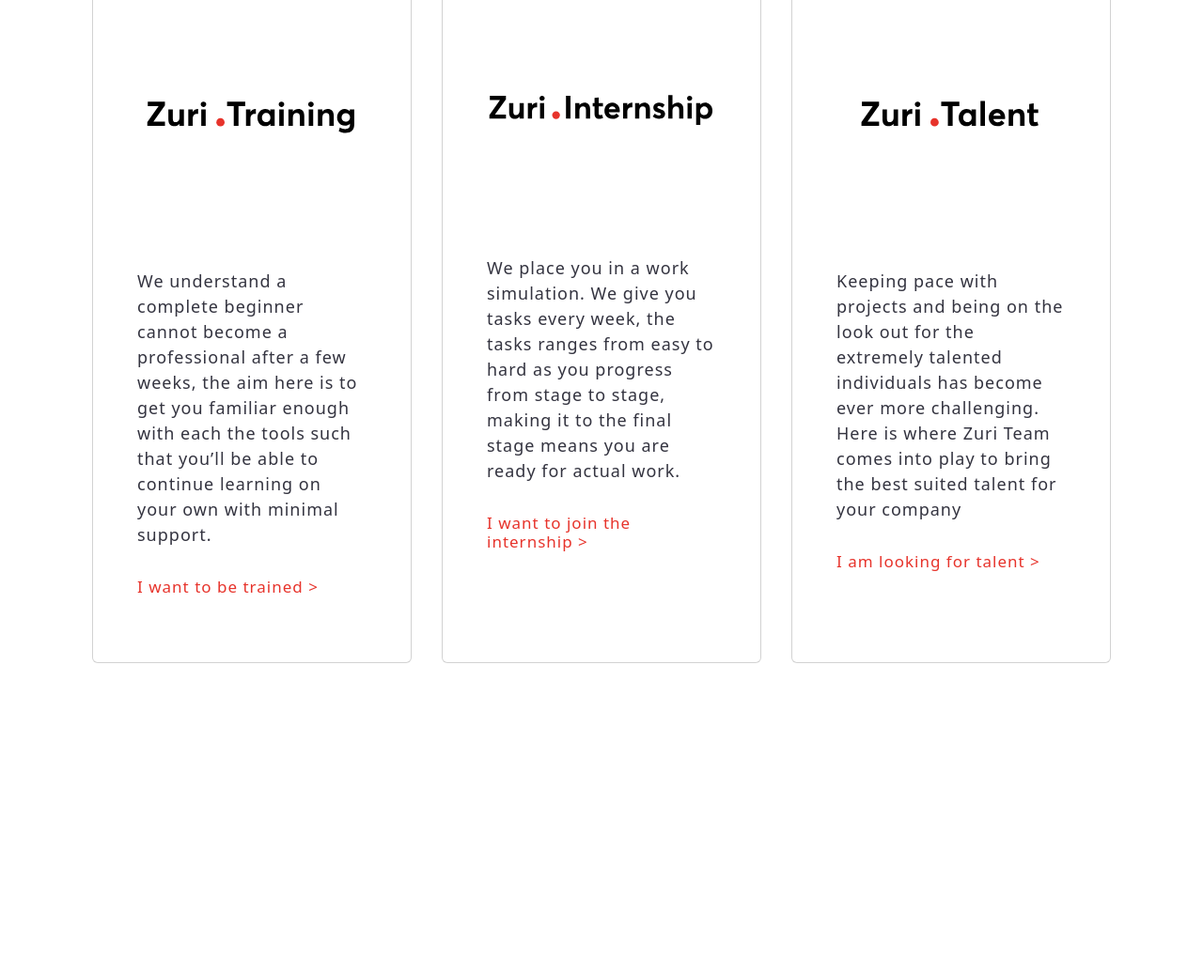
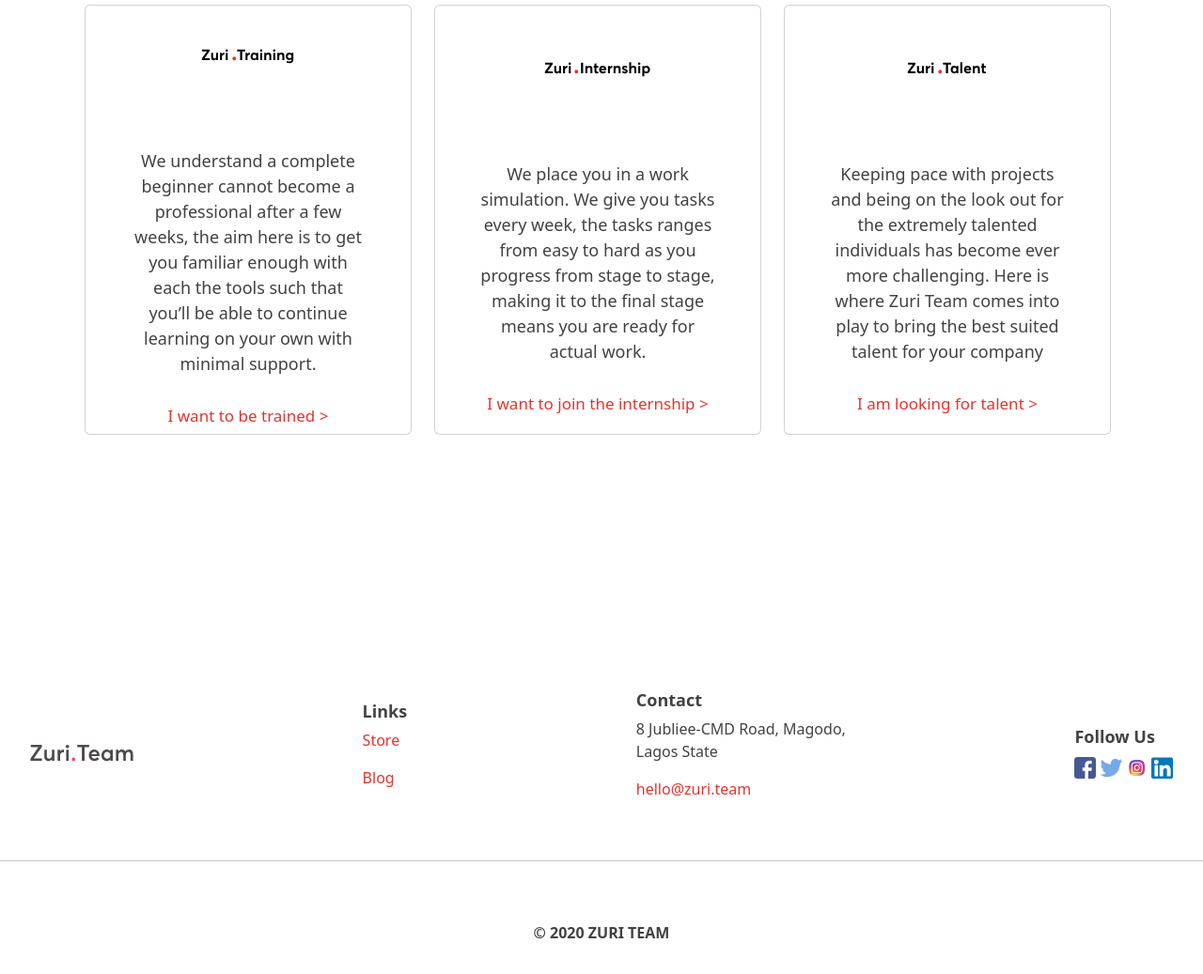
Before and after one commit to mimicodegirl/zuri_page, a plain HTML site: page index.html in a window 1280 px wide. Shown: the part 1089-2126 px from the top of the page at 94% size. Before the commit the page ends 1795 px from the top, so only its background shows below. Drawn offline with nearby package versions, Linux system fonts and the light colour scheme.

Commit message:
third commit

```diff
--- a/index.html
+++ b/index.html
@@ -64,6 +64,51 @@
     </div>
 </div>
 </section>
+<footer class="footer">
+    <div class="footer-container">
+        <div class="flex-1">
+            <img alt="" class="footer-logo" src="assets/zuri-logo-full.svg">
+        </div>
 
+
+        <div class="flex-3">
+            <h3>Links</h3>
+            <a href="https://flutterwave.com/store/zuriteam">
+                <p>Store</p>
+            </a>
+            <a href="https://blog.zuri.team">
+                <p>Blog</p>
+            </a>
+        </div>
+
+        <div class="address">
+            <h3>Contact</h3>
+            <p>8 Jubliee-CMD Road, Magodo, <br />Lagos State</p>
+            <p>
+                <a href="mailto:hello@zuri.com">
+                    hello@zuri.team
+                </a>
+            </p>
+        </div>
+
+        <div class="flex-5">
+            <h3>Follow Us</h3>
+            <div class="contact-icons">
+                <a target="_blank" href="https://web.facebook.com/thezuriteam"> <img alt="" src="assets/fb.png"> </a>
+                <a target="_blank" href="https://twitter.com/theZuriTeam"> <img alt="" src="assets/twitter.png"> </a>
+                <a target="_blank" href="https://www.instagram.com/thezuriteam/"> <img alt="" src="assets/IG.png"> </a>
+                <a href="#"> <img alt="" src="assets/in.png"> </a>
+            </div>
+        </div>
+    </div>
+<div class="line">
+    <hr>
+</div>
+
+    <div class="copyright">
+        <p> &#169 2020 ZURI TEAM </p>
+    </div>
+
+</footer>
 </body>
 </html>
--- a/style.css
+++ b/style.css
@@ -30,7 +30,7 @@ a{
 
 }
 .hero h2, .hero p{
-    color: #333;
+    color: rgb(66, 66, 66);
 }
 .hero p{
     font-size: 18px;
@@ -101,6 +101,7 @@ width: 100%;
 .head{
 text-align: center;
 margin-bottom: 5rem;
+margin-top: 5rem;
 }
 .heading{
     color: #e7332b;
@@ -120,21 +121,24 @@ margin-bottom: 5rem;
     display: flex;
 }
 .card{
+
+    margin: 2rem 0;
     width: 422px;
-    margin: 0 1rem;
-    background: #fffafa;
+    justify-content: center;
+    align-items: center;
+    padding: 0 2rem;
+    background: #f8e7e7;
+    outline: none;
+    margin-left: 0.5rem;
+    margin-right: 1rem;
+}
 
-    padding: 61px 31px;
-}
-.card img{
-    margin-top: 3rem;
-}
 .content{
     margin-top: 3rem;
-    color: #343440;
-    letter-spacing: 1;
-    padding: 0 1rem;
+    color: rgb(66, 66, 66);
     font-size: 18px;
+text-align: center;
+padding: 0 1rem;
 }
 .content h3{
 margin-top: 2rem;
@@ -144,3 +148,53 @@ margin-top: 2rem;
     color: #e7332b;
     font-size: 17px;
 }
+@media screen and (max-width:966px){
+    .cards{
+        display: flex;
+      flex-direction: column;
+    }
+}
+.footer{
+    width: 100%;
+    margin-top: 7rem;
+    padding-top: 5rem;
+}
+.footer-container{
+    display: flex;
+    flex-wrap: wrap;
+    align-items: center;
+    justify-content: space-between;
+    margin: 3rem 2rem;
+}
+.footer a{
+    text-decoration: none;
+    color: #e7332b;
+}
+.line{
+    padding-bottom: 3rem;
+}
+.contact-icons img{
+    width: 23px;
+}
+.copyright{
+    margin-bottom: 8rem;
+    text-align: center;
+    color: rgb(66, 66, 66);
+    font-weight: 600;
+}
+.address h3, .flex-3 h3, .flex-5 h3{
+    color: rgb(66, 66, 66);
+    font-weight: 600;
+    font-size: 18px;
+}
+.address p{
+    font-weight: 400;
+    color: rgb(66, 66, 66);
+    font-size: 16px;
+}
+@media screen and(max-width:768px){
+    .footer-container{
+      margin: none;
+      text-align: center;
+    }
+}
```
Also changed, not shown: assets/IG.png (added), assets/fb.png (added), assets/in.png (added), assets/twitter.png (added).
